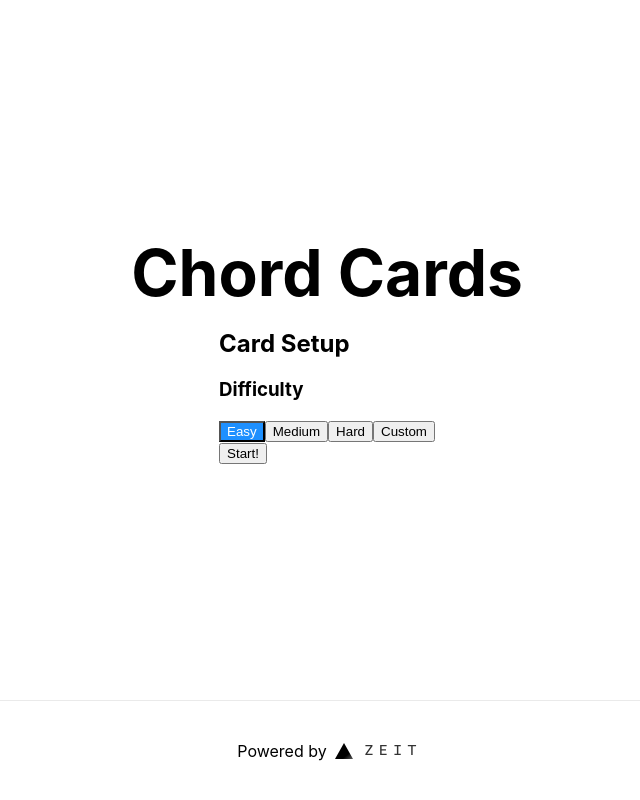
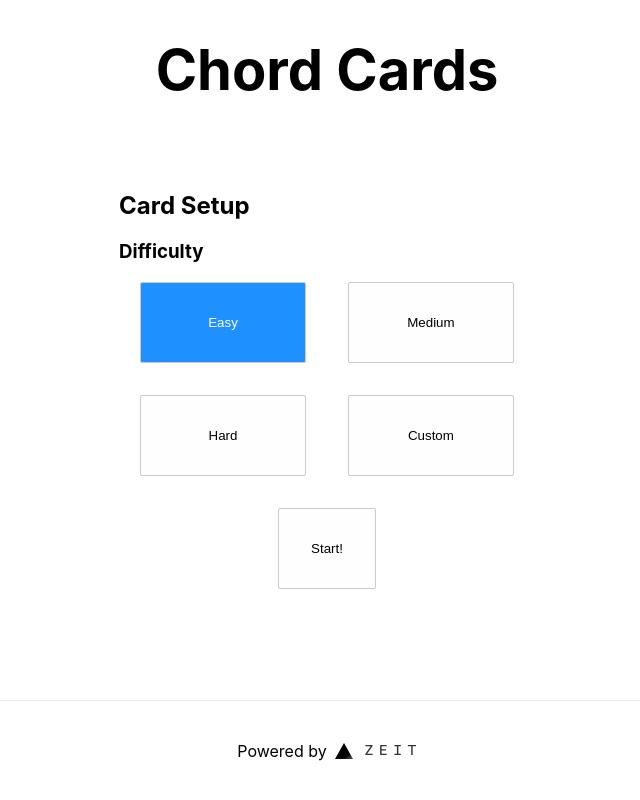
Before and after one commit to ayoon212/chord-cards, a Next.js app: page / in a window 1280 px wide. Shown: the whole page, without its empty margins (313-953 px from the left). Built offline with nearby package versions, Linux system fonts and the light colour scheme.

Commit message:
Add basic styles

```diff
--- a/components/card-play.js
+++ b/components/card-play.js
@@ -2,14 +2,17 @@
 import { useState } from 'react';
 import { css, jsx } from '@emotion/core';
 import { chords, notes } from '../data';
+import { sharedCardStyle } from '../styles';
 
 const cardStyle = css`
-  border: 1px solid black;
   margin: 0 auto;
-  max-width: 80%;
-  padding: 2rem 0;
   text-align: center;
   width: 200px;
+`;
+const stopButtonStyle = css`
+  display: block;
+  margin: 0 auto;
+  margin-top: 3rem;
 `;
 
 const chordsLength = chords.length;
@@ -27,9 +30,9 @@ export const CardPlay = ({ difficulty, stopCardPlay }) => {
     <section>
       <h2>CardPlay</h2>
       <div>
-        <div css={cardStyle} onClick={() => setChord(generateChord())}>{chord}</div>
+        <div css={[sharedCardStyle, cardStyle]} onClick={() => setChord(generateChord())}>{chord}</div>
       </div>
-      <button onClick={stopCardPlay}>Stop</button>
+      <button css={[sharedCardStyle, stopButtonStyle]} onClick={stopCardPlay}>Stop</button>
     </section>
   );
 }
--- a/components/card-setup.js
+++ b/components/card-setup.js
@@ -1,12 +1,24 @@
 /** @jsx jsx */
 import { css, jsx } from '@emotion/core';
+import { sharedCardStyle } from '../styles';
 
+const buttonContainerStyle = css`
+  display: flex;
+  justify-content: space-around;
+  align-items: center;
+  flex-wrap: wrap;
+`;
 const buttonStyle = css`
-
+  margin-bottom: 2rem;
+  flex: 0 1 40%;
 `;
 const activeButtonStyle = css`
   background-color: dodgerblue;
   color: white;
+`;
+const startButtonStyle = css`
+  display: block;
+  margin: 0 auto;
 `;
 
 const buttons = [
@@ -19,19 +31,20 @@ const buttons = [
 export const CardSetup = ({ difficulty, setDifficulty, startCardPlay }) => (
   <section>
     <h2>Card Setup</h2>
-    <div>
-      <h3>Difficulty</h3>
+    <h3>Difficulty</h3>
+    <div css={buttonContainerStyle}>
       {buttons.map(button => (
         <button
           key={button.value}
           onClick={() => setDifficulty(button.value)}
           css={[
+            sharedCardStyle,
             buttonStyle,
             difficulty === button.value ? activeButtonStyle : null
           ]}>{button.label}</button>
       ))}
     </div>
-    <button onClick={startCardPlay}>Start!</button>
+    <button css={[sharedCardStyle, startButtonStyle]} onClick={startCardPlay}>Start!</button>
   </section>
 );
 
--- a/pages/index.js
+++ b/pages/index.js
@@ -1,7 +1,14 @@
+/** @jsx jsx */
 import { useState } from 'react';
+import { css, jsx } from '@emotion/core';
 import Head from 'next/head';
 import CardPlay from '../components/card-play';
 import CardSetup from '../components/card-setup';
+
+const headerStyle = css`
+  text-align: left;
+  margin-bottom: 2rem;
+`;
 
 const Home = () => {
   const [isPlaying, setCardPlay] = useState(false);
@@ -14,8 +21,11 @@ const Home = () => {
       <link rel="icon" href="/favicon.ico" />
     </Head>
 
+    <header css={headerStyle}>
+      <h1 className="title">Chord Cards</h1>
+    </header>
+
     <main>
-      <h1 className="title">Chord Cards</h1>
       {isPlaying
         ? <CardPlay
             difficulty={difficulty}
@@ -41,7 +51,7 @@ const Home = () => {
     <style jsx>{`
       .container {
         min-height: 100vh;
-        padding: 0 0.5rem;
+        padding: 0 1rem;
         display: flex;
         flex-direction: column;
         justify-content: center;
@@ -49,11 +59,10 @@ const Home = () => {
       }
 
       main {
-        padding: 5rem 0;
         flex: 1;
         display: flex;
         flex-direction: column;
-        justify-content: center;
+        justify-content: flex-start;
         align-items: center;
       }
 
@@ -93,9 +102,8 @@ const Home = () => {
       }
 
       .title {
-        margin: 0;
         line-height: 1.15;
-        font-size: 4rem;
+        font-size: 3.5rem;
       }
 
       .title,
--- /dev/null
+++ b/styles/index.js
@@ -0,0 +1,9 @@
+// Shared styles across components, using the css prop
+import { css } from '@emotion/core';
+
+export const sharedCardStyle = css`
+  background-color: #fefefe;
+  border: 1px solid #cacaca;
+  border-radius: 2px;
+  padding: 2rem;
+`;
```
